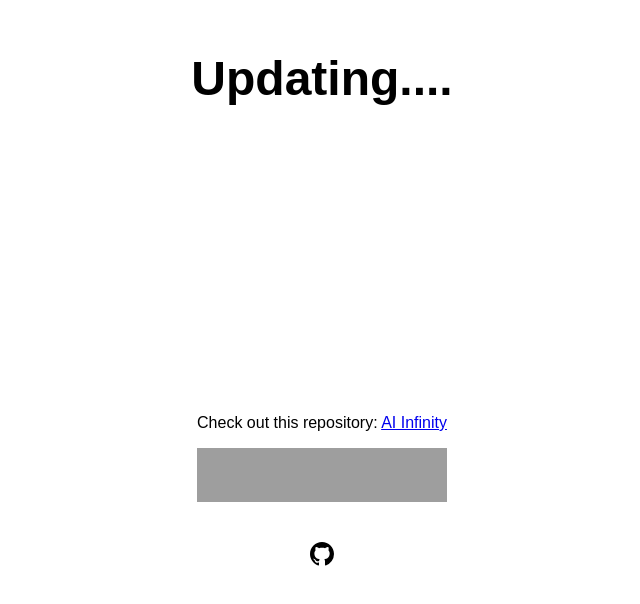
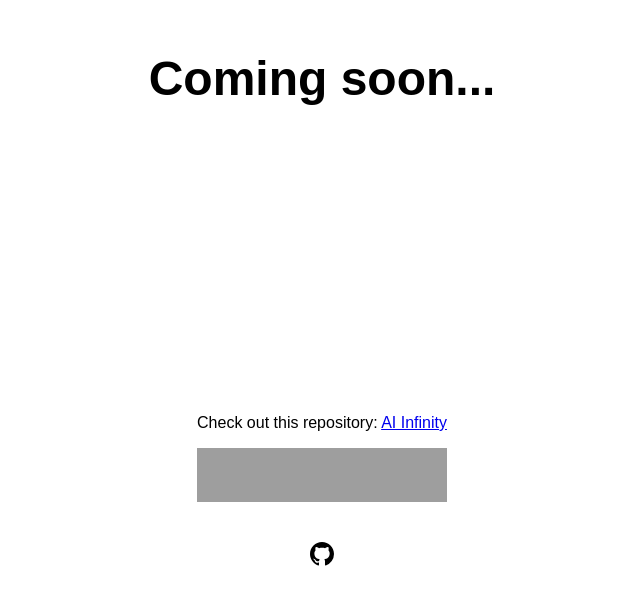
Before and after one commit to meetpateltech/meetpateltech.github.io, a plain HTML site: page index.html in a window 1280 px wide. Shown: the part 242-846 px from the top of the page, without its empty margins (318-958 px from the left). Drawn offline with Linux system fonts and the light colour scheme; grey boxes are pictures that could not be loaded; a web font is replaced by a local one.

Commit message:
Update index.html

```diff
--- a/index.html
+++ b/index.html
@@ -9,7 +9,7 @@
  </head>
  <body>
   <div class="container">
-   <h1 id="updating">Updating....</h1>
+   <h1 id="updating">Coming soon...</h1>
   </div>
   <div class="Aiinfinity">
 
```
